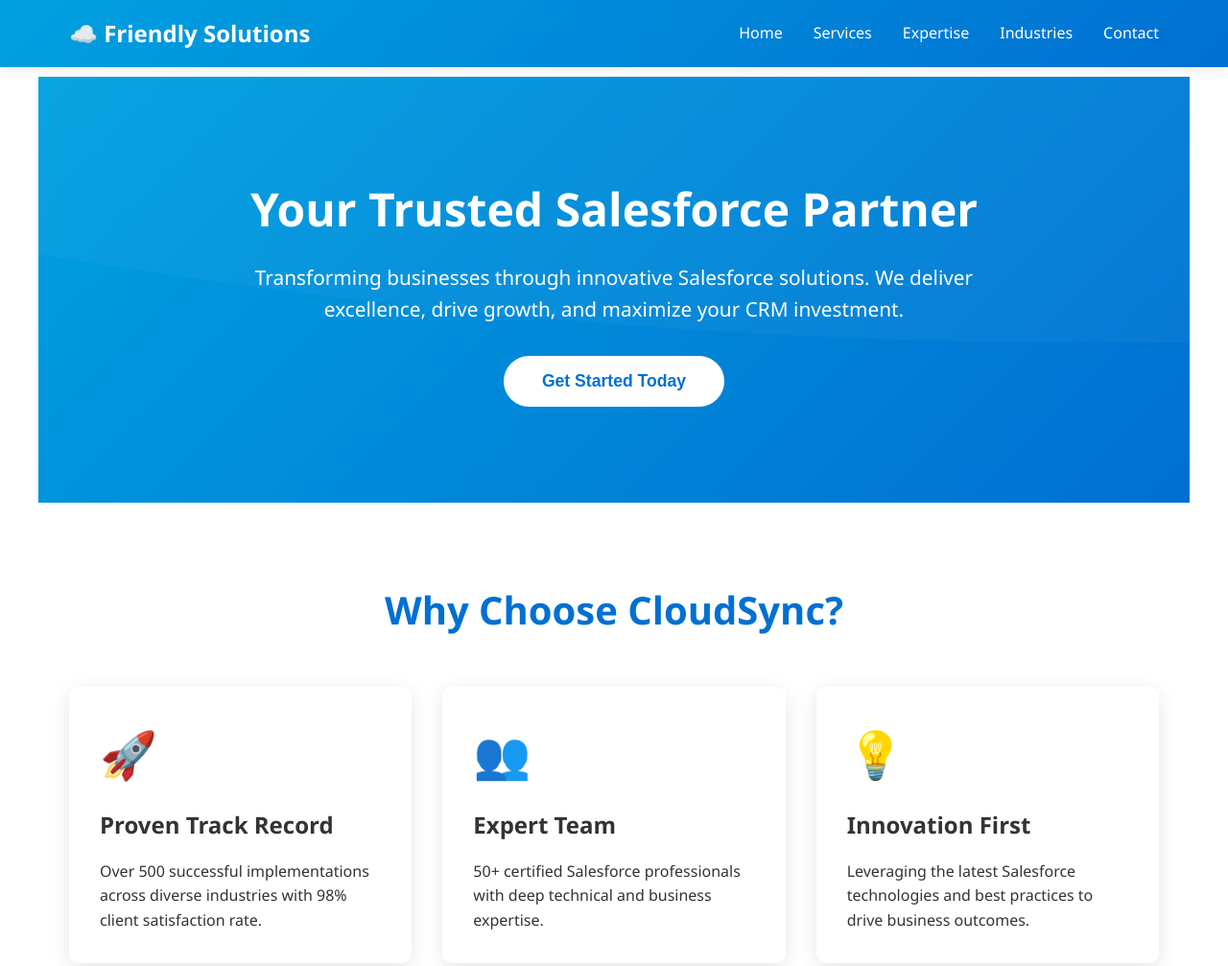
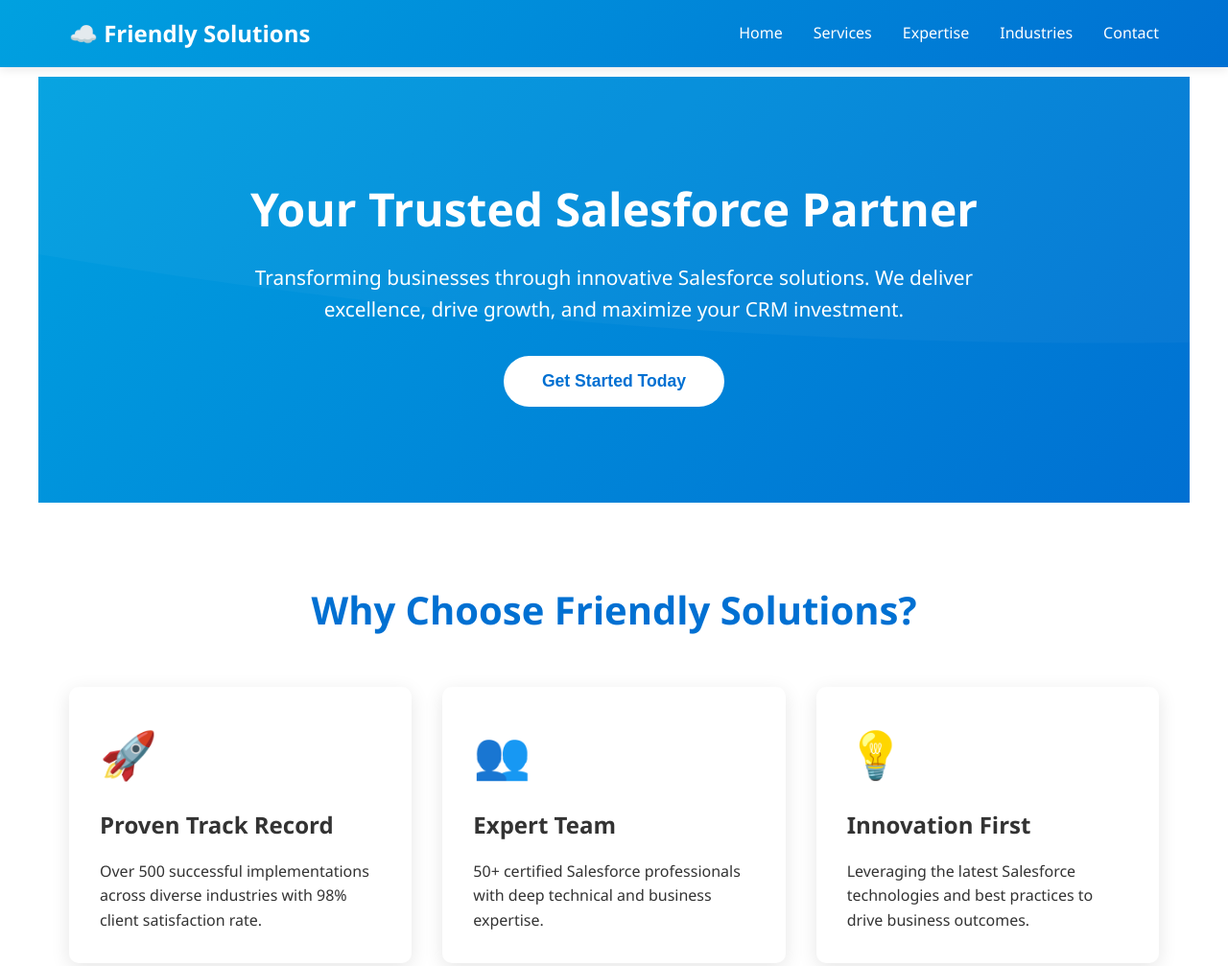
Before and after one commit to GetYourAlbatross/friendlysolutions, a plain HTML site: page index1.html in a window 1280 px wide. Shown: the top 1007 px of the page at 96% size. Drawn offline with Linux system fonts and the light colour scheme.

Commit message:
Update index1.html

```diff
--- a/index1.html
+++ b/index1.html
@@ -533,7 +533,7 @@
         </section>
 
         <section>
-            <h2 class="section-title">Why Choose CloudSync?</h2>
+            <h2 class="section-title">Why Choose Friendly Solutions?</h2>
             <div class="services-grid">
                 <div class="service-card">
                     <div class="service-icon">🚀</div>
```
